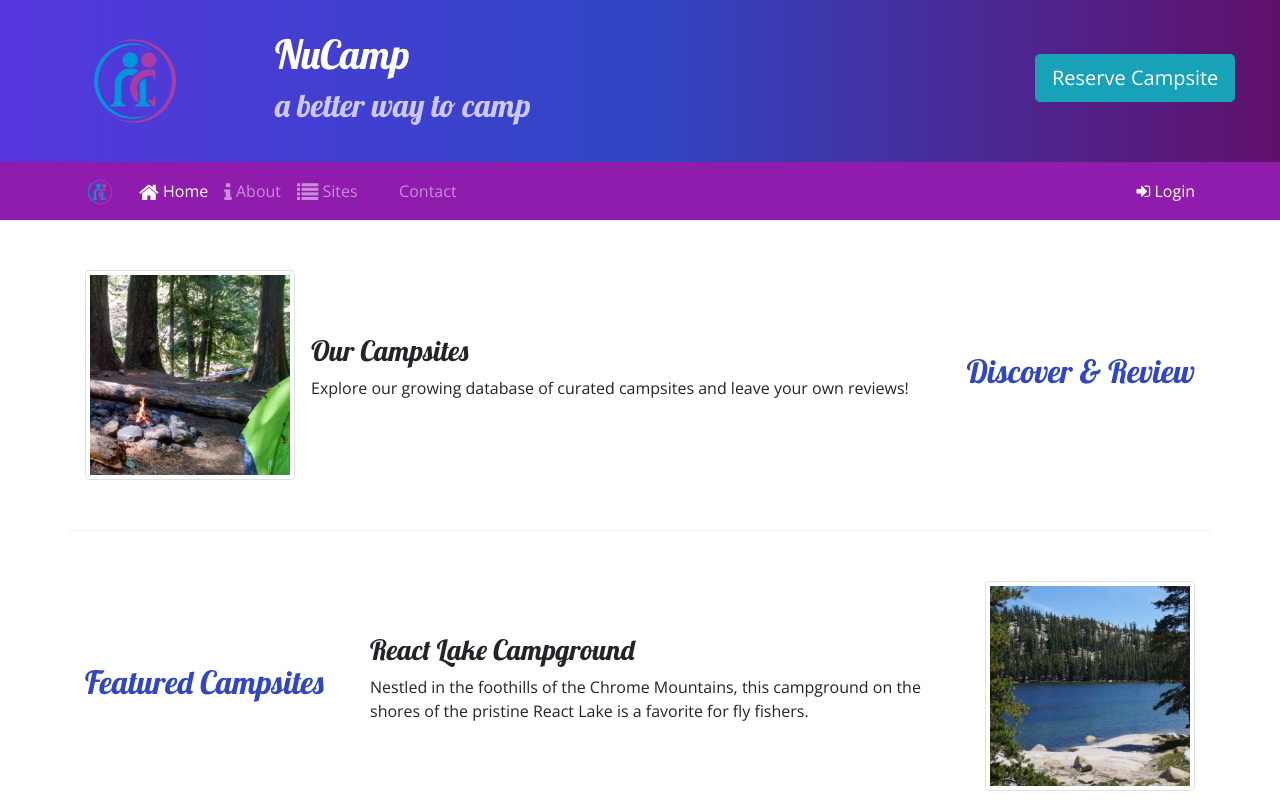
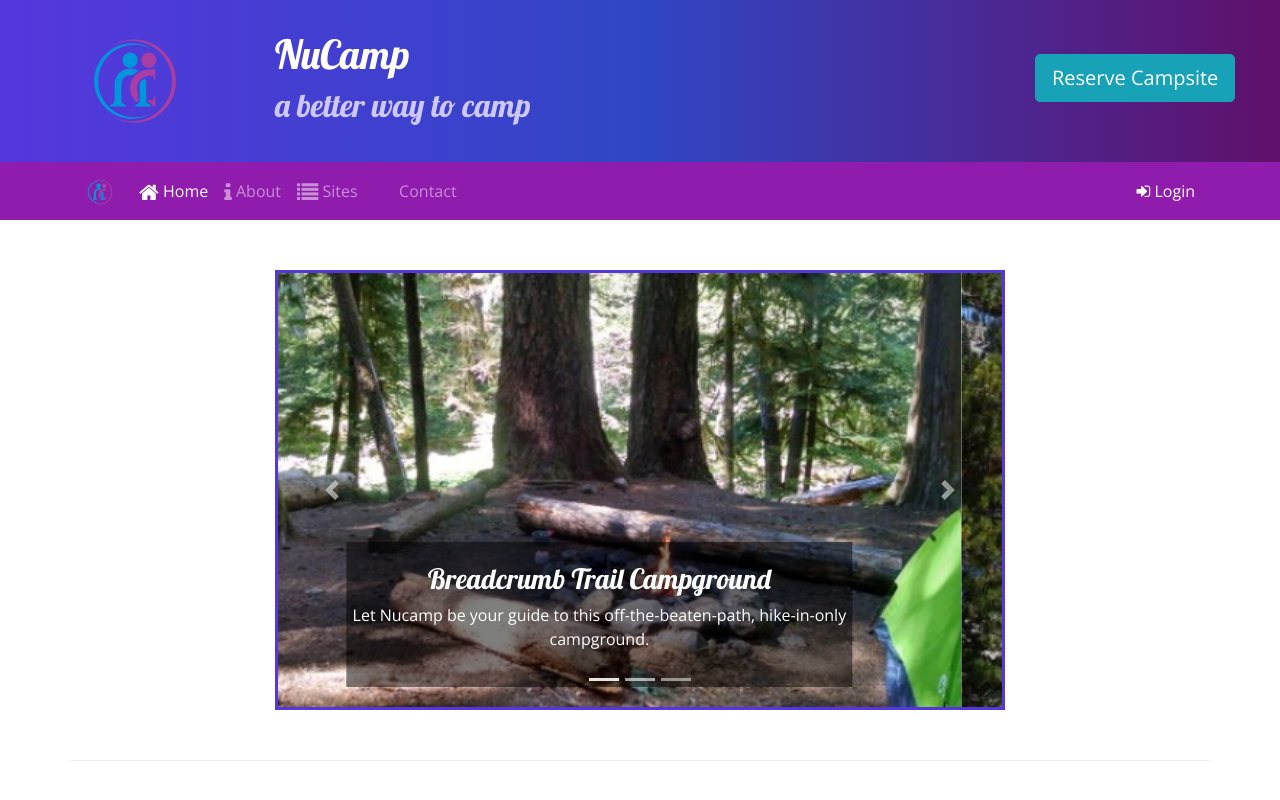
Before and after one commit to arteaga34/Bootstrap-Project, a website: page index.html in a window 1280 px wide. Shown: the top 800 px of the page. Drawn offline with nearby package versions, Linux system fonts and the light colour scheme.

Commit message:
Carousel

```diff
--- a/css/styles.css
+++ b/css/styles.css
@@ -46,3 +46,11 @@ a, a:hover {
     color: inherit;
     text-decoration: none;
   }
+
+  .carousel-caption {
+    background-color: rgba(0, 0, 0, 0.5);
+}
+
+.carousel {
+    border: solid #5637DD;
+}
--- a/index.html
+++ b/index.html
@@ -96,6 +96,48 @@
     </div>
 
     <div class="container">
+        <div class="row row-content">
+            <div class="col-md-8 mx-auto">
+                <div id="homeCarousel" class="carousel slide" data-ride="carousel">
+                    <ol class="carousel-indicators">
+                        <li data-target="#homeCarousel" data-slide-to="0" class="active"> </li>
+                        <li data-target="#homeCarousel" data-slide-to="1"> </li>
+                        <li data-target="#homeCarousel" data-slide-to="2"> </li>
+                    </ol>
+                    <div class="carousel-inner">
+                        <div class="carousel-item active">
+                            <img class="d-block w-100" src="img/breadcrumb-trail.jpg" alt="Breadcrumb Trail Campground">
+                            <div class="carousel-caption">
+                                <h3>Breadcrumb Trail Campground</h3>
+                                <p class="d-none d-sm-block">Let Nucamp be your guide to this off-the-beaten-path, hike-in-only campground.</p>
+                            </div>
+                        </div>
+                        <div class="carousel-item">
+                            <img class="d-block w-100" src="img/react-lake.jpg" alt="Readt Lake Campground">
+                            <div class="carousel-caption">
+                                <h3>React Lake Campground</h3>
+                                <p class="d-none d-sm-block">Nestled in the foothills of the Chrome Mountains, this campground on the shores of the pristine React Lake is a favorite for fly fishers.</p>
+                            </div>
+                        </div>
+                        <div class="carousel-item">
+                            <img class="d-block w-100" src="img/chrome-river.jpg" alt="Chrome River Campground">
+                            <div class="carousel-caption">
+                                <h3>Chrome River Campground</h3>
+                                <p class="d-none d-sm-block">Spend a few sunny days and starry nights beneath a canopy of old-growth firs at this enchanting spot by the Chrome River.</p>
+                            </div>
+                        </div>
+                    </div>
+                    <a class="carousel-control-prev" href="#homeCarousel" role="button" data-slide="prev">
+                        <span class="carousel-control-prev-icon"> </span>
+                        <span class="sr-only">Previous </span>
+                    </a>
+                    <a class="carousel-control-next" href="#homeCarousel" role="button" data-slide="next">
+                        <span class="carousel-control-next-icon"> </span>
+                        <span class="sr-only">Next </span>
+                    </a>
+                </div>
+            </div>
+        </div>
         <div class="row row-content">
             <div class="col-sm-4 order-sm-last col-md-3 align-self-center">
                 <h2 class="text-sm-right">Discover & Review</h2>
```
